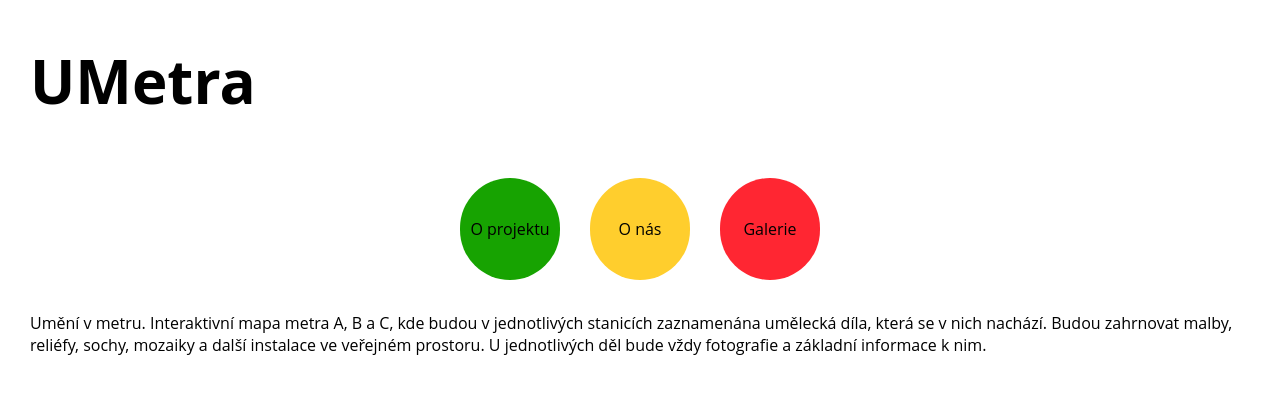
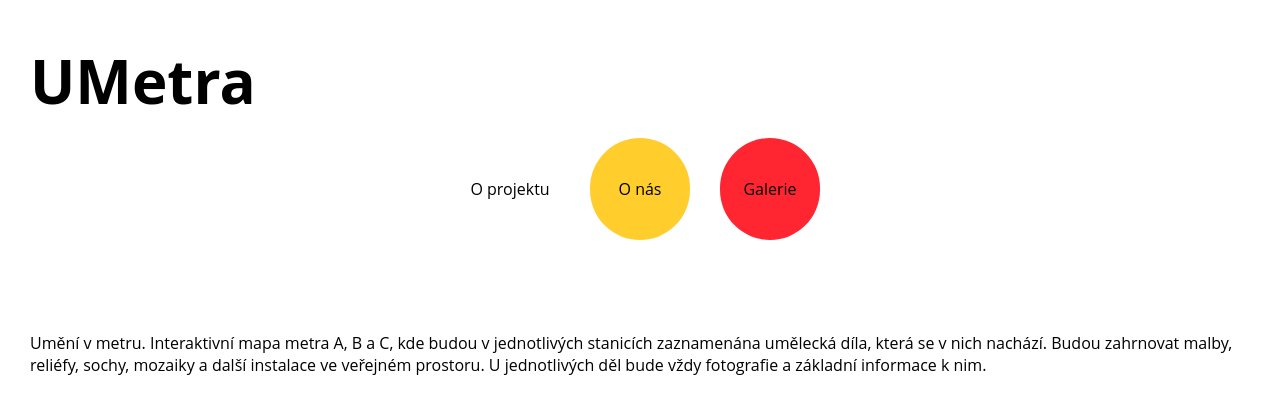
Before and after one commit to NicoleStrunga/o-projektu, a React app: page / in a window 1280 px wide. Shown: the top 414 px of the page. Built offline with nearby package versions, Linux system fonts and the light colour scheme.

Commit message:
Header a udalosti

```diff
--- a/src/Header/Header.jsx
+++ b/src/Header/Header.jsx
@@ -1,14 +1,30 @@
-import React from 'react';
+import React, { useState } from 'react';
 import { Link } from 'react-router-dom';
+import './style.css';
 
 export const Header = () => {
+  const [green, setGreen] = useState('');
+
+  const handleMouse = () => {
+    if (green === 'green') {
+      setGreen('');
+    } else {
+      setGreen('green');
+    }
+  };
+
   return (
     <header>
       <h1>UMetra</h1>
       <nav>
         <ul>
           <li>
-            <Link className="green" to="/">
+            <Link
+              onMouseEnter={handleMouse}
+              onMouseLeave={handleMouse}
+              className={green}
+              to="/"
+            >
               O projektu
             </Link>
           </li>
--- /dev/null
+++ b/src/Header/style.css
@@ -0,0 +1,50 @@
+h1 {
+  font-size: 60px;
+  margin: 0;
+}
+
+header {
+  position: relative;
+  align-items: center;
+  padding: 40px 0 60px 0;
+}
+
+nav {
+  /* position: absolute;
+  top: 0;
+  right: 0; */
+  text-align: center;
+  display: flex;
+  flex-direction: row;
+  justify-content: space-evenly;
+  /* max-width: 90%; */
+  /* margin: auto; */
+}
+
+nav ul {
+  display: flex;
+  list-style: none;
+  padding: 0;
+}
+
+nav ul li a {
+  text-decoration: none;
+  min-width: 100px;
+  display: inline-block;
+  color: black;
+  margin: 0 15px;
+  padding: 40px 10px;
+  border-radius: 50px;
+}
+
+.green {
+  background-color: #17a301;
+}
+
+.yellow {
+  background-color: #ffce2d;
+}
+
+.red {
+  background-color: #ff2632;
+}
--- a/src/style.css
+++ b/src/style.css
@@ -7,55 +7,6 @@ html {
   margin: 0 30px;
 }
 
-h1 {
-  font-size: 60px;
-}
-
 h2 {
   text-align: center;
 }
-
-header {
-  position: relative;
-  align-items: center;
-}
-
-nav {
-  /* position: absolute;
-  top: 0;
-  right: 0; */
-  text-align: center;
-  display: flex;
-  flex-direction: row;
-  justify-content: space-evenly;
-  /* max-width: 90%; */
-  /* margin: auto; */
-}
-
-nav ul {
-  display: flex;
-  list-style: none;
-  padding: 0;
-}
-
-nav ul li a {
-  text-decoration: none;
-  min-width: 100px;
-  display: inline-block;
-  color: black;
-  margin: 0 15px;
-  padding: 40px 10px;
-  border-radius: 50px;
-}
-
-.green {
-  background-color: #17a301;
-}
-
-.yellow {
-  background-color: #ffce2d;
-}
-
-.red {
-  background-color: #ff2632;
-}
```
